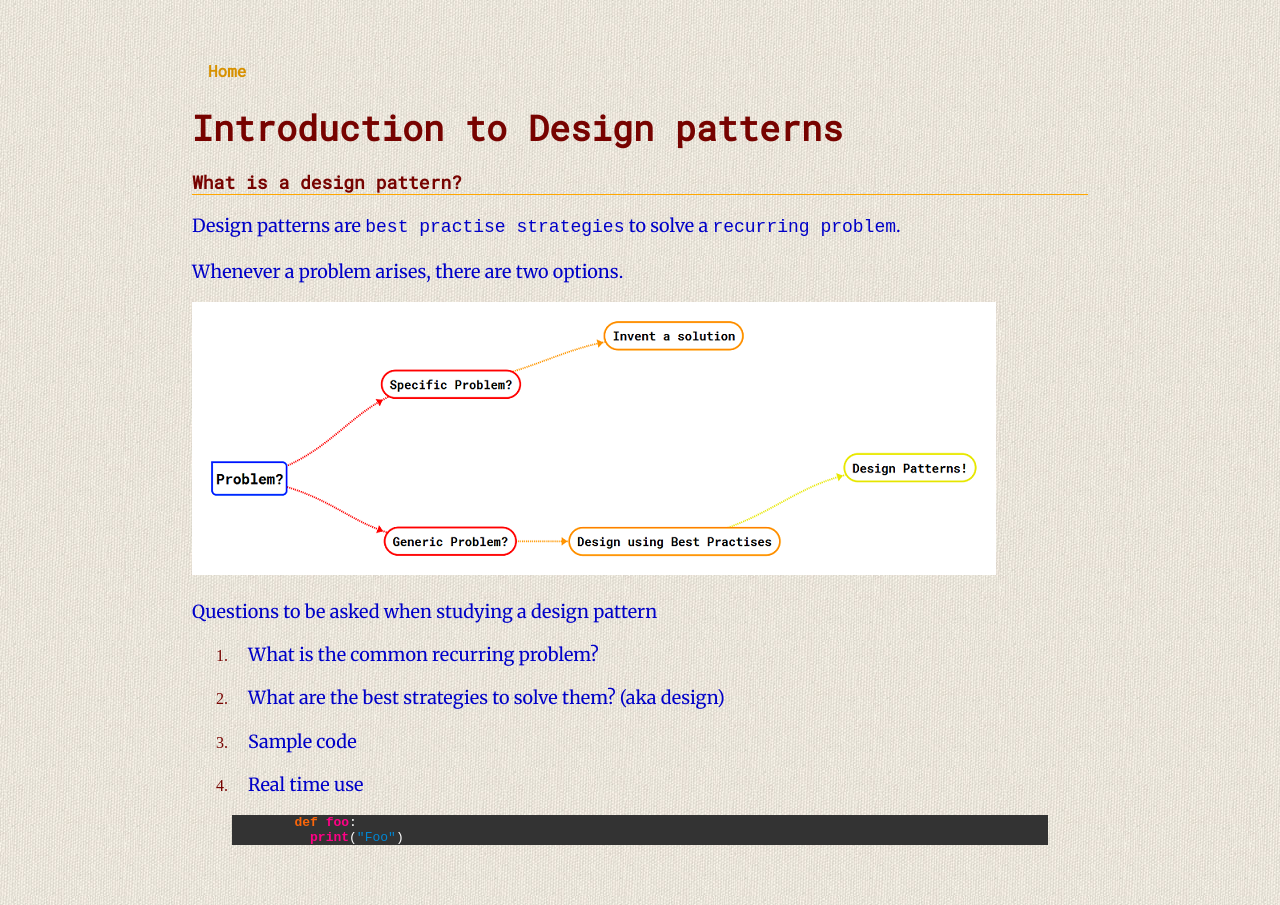
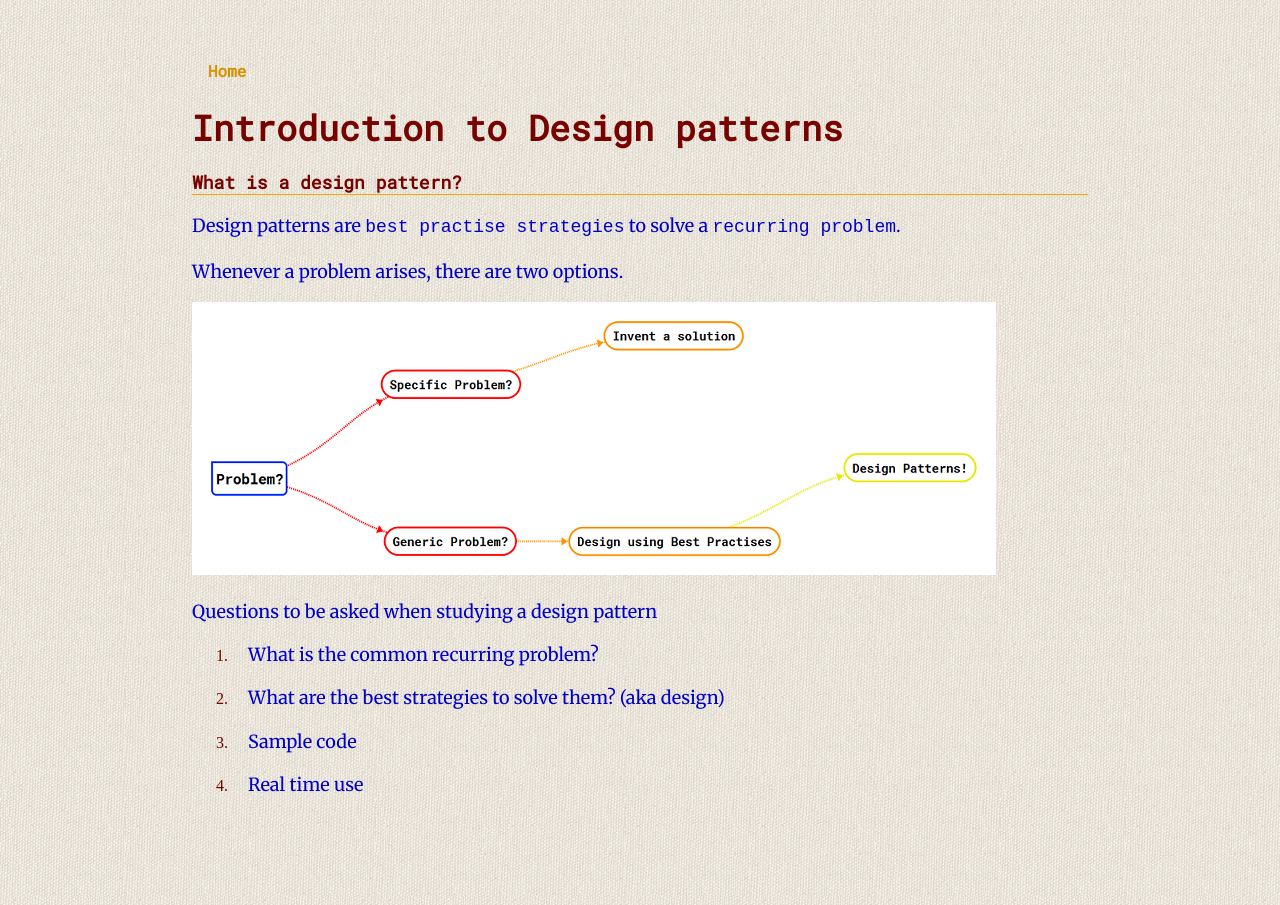
Before and after one commit to Jokestir/Jokestir.github.io, a Jekyll site: the page built from DesignPatterns/Introduction.md, in a window 1280 px wide. Built offline with Jekyll 4.4.1, drawn with Linux system fonts in a browser that asks for light colours.

Commit message:
final commit

```diff
--- a/DesignPatterns/Introduction.md
+++ b/DesignPatterns/Introduction.md
@@ -23,9 +23,3 @@ Questions to be asked when studying a design pattern
 3. Sample code
 
 4. Real time use
-
-{% highlight python %}
-	def foo:
-  	  print("Foo")
-
-{% endhighlight %}
```
